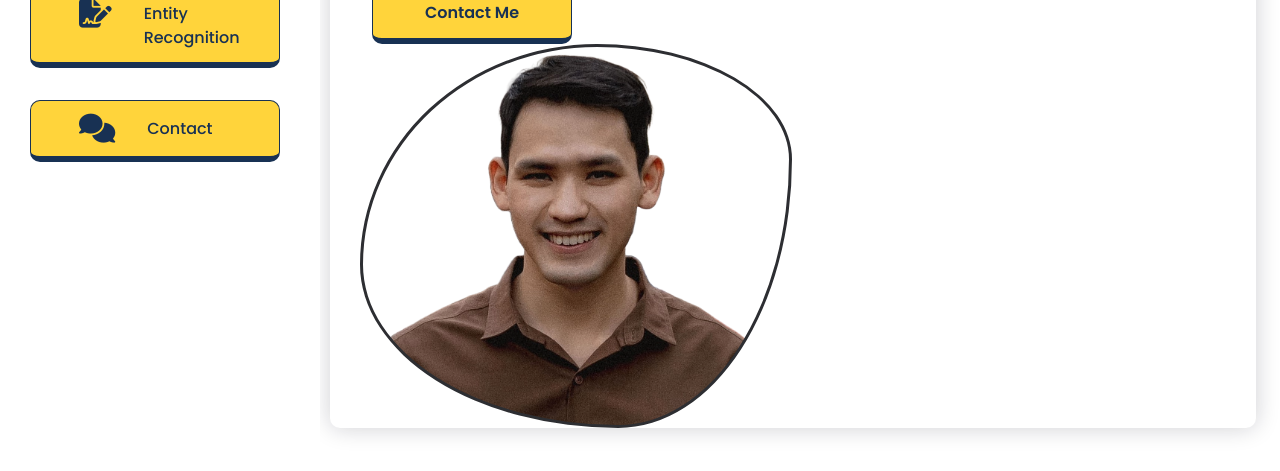
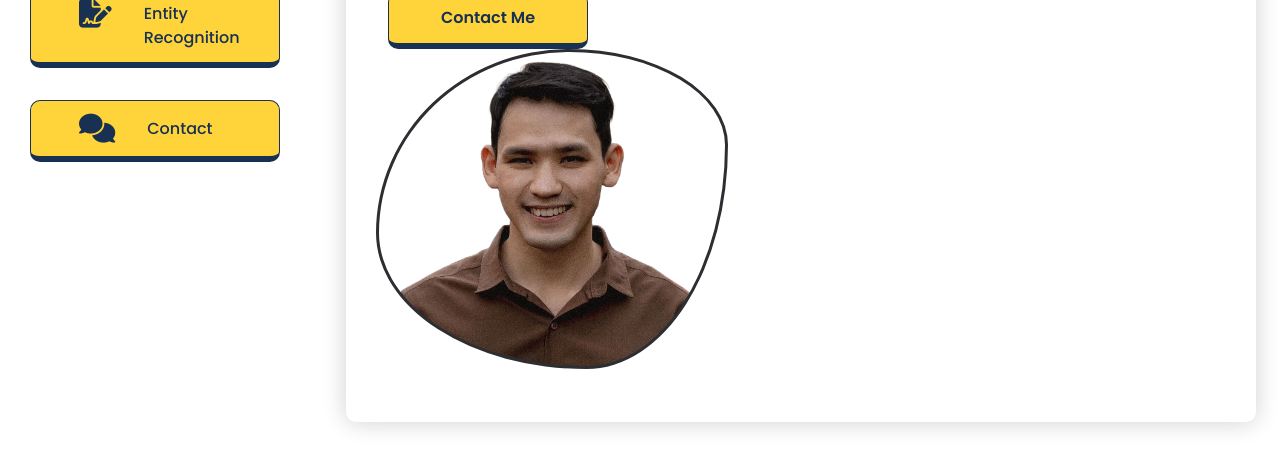
Before and after one commit to vinhphuphan/Machine-Learning-Web-Application, a Flask app: page / in a window 1280 px wide. Shown: the part 752-1223 px from the top of the page. Run offline with Flask 3, Linux system fonts and the light colour scheme.

Commit message:
change styles

```diff
--- a/static/css/style.css
+++ b/static/css/style.css
@@ -178,6 +178,7 @@ body {
     margin: auto;
     color: var(--text-black-900);
     display: flex;
+    margin-left: 1rem;
 }
 
 .home .home-info {
@@ -216,7 +217,7 @@ h2.hello img {
 }
 
 .home-info-link {
-    margin-bottom: 4rem;
+    margin-bottom: 1rem;
 }
 
 .home-info-link a svg {
@@ -256,8 +257,8 @@ h2.hello img {
     background-repeat: no-repeat;
     background-size: cover;
     border: 3px solid #2d2e32;
-    height: 24rem;
-    width: 27rem;
+    height: 20rem;
+    width: 22rem;
     position: relative;
     transition: all 1s ease-in-out;
     animation: blob 8s ease-in-out infinite;
--- a/templates/index.html
+++ b/templates/index.html
@@ -47,7 +47,7 @@
                                 <img src="{{url_for('static', filename = './images/waving.png')}}"  >
                             </h2>
                             <p class="text1">I'm an IT student in Sydney, Australia. 📍</p>
-                            <p class="text2 mb-3">This web application is the demo for machine learning model that I have learnt at university. 🚀</p>
+                            <p class="text2 mb-3">This web application is the demo for machine learning models that I have learnt at university. 🚀</p>
                             <span class="home-info-link d-flex gap-3">
                                 <a aria-label="linkedin" rel="noreferrer" target="_blank" href="https://www.linkedin.com/in/vinhphu97/">
                                     <svg xmlns="http://www.w3.org/2000/svg" width="32" height="32" viewBox="0 0 24 24" fill="none" stroke="currentColor" stroke-width="2" stroke-linecap="round" stroke-linejoin="round" class="tabler-icon tabler-icon-brand-linkedin"><path d="M4 4m0 2a2 2 0 0 1 2 -2h12a2 2 0 0 1 2 2v12a2 2 0 0 1 -2 2h-12a2 2 0 0 1 -2 -2z"></path><path d="M8 11l0 5"></path><path d="M8 8l0 .01"></path><path d="M12 16l0 -5"></path><path d="M16 16v-3a2 2 0 0 0 -4 0"></path></svg>
```
